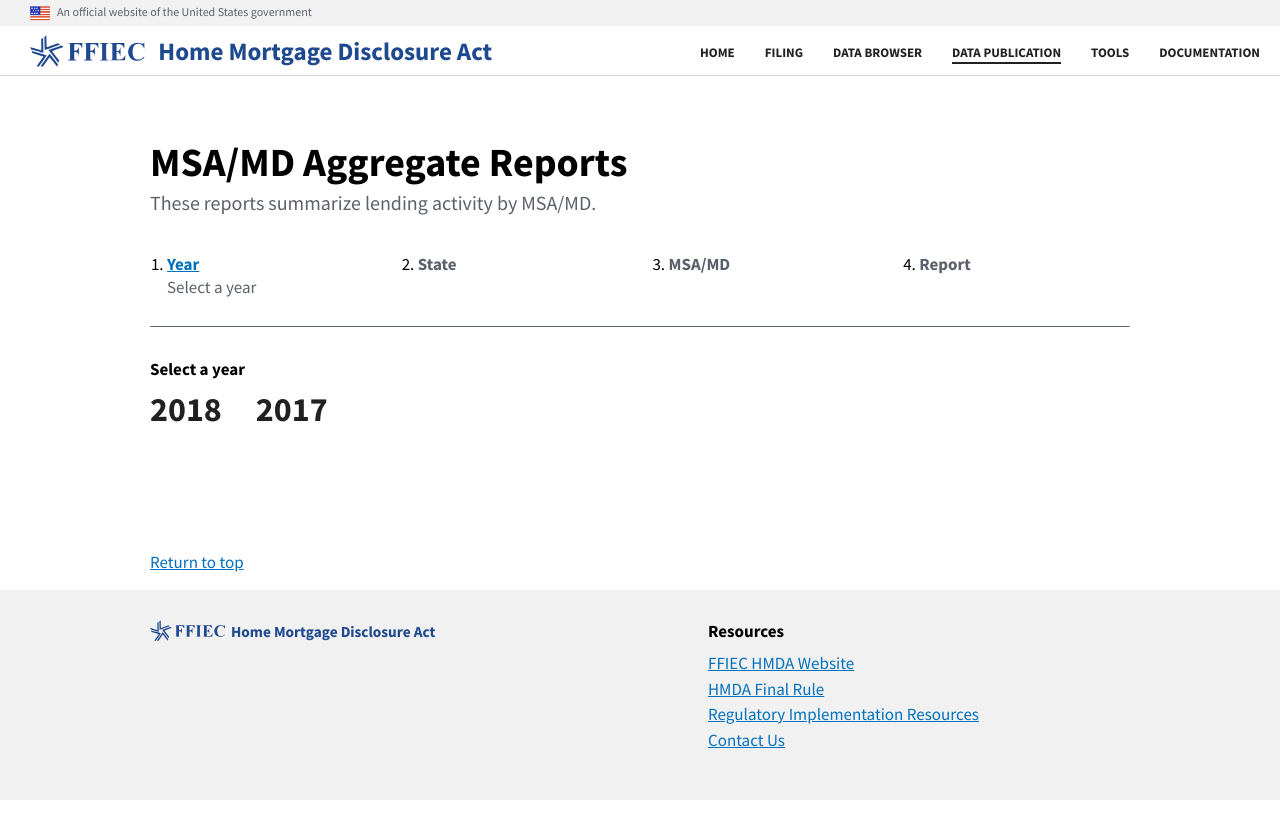
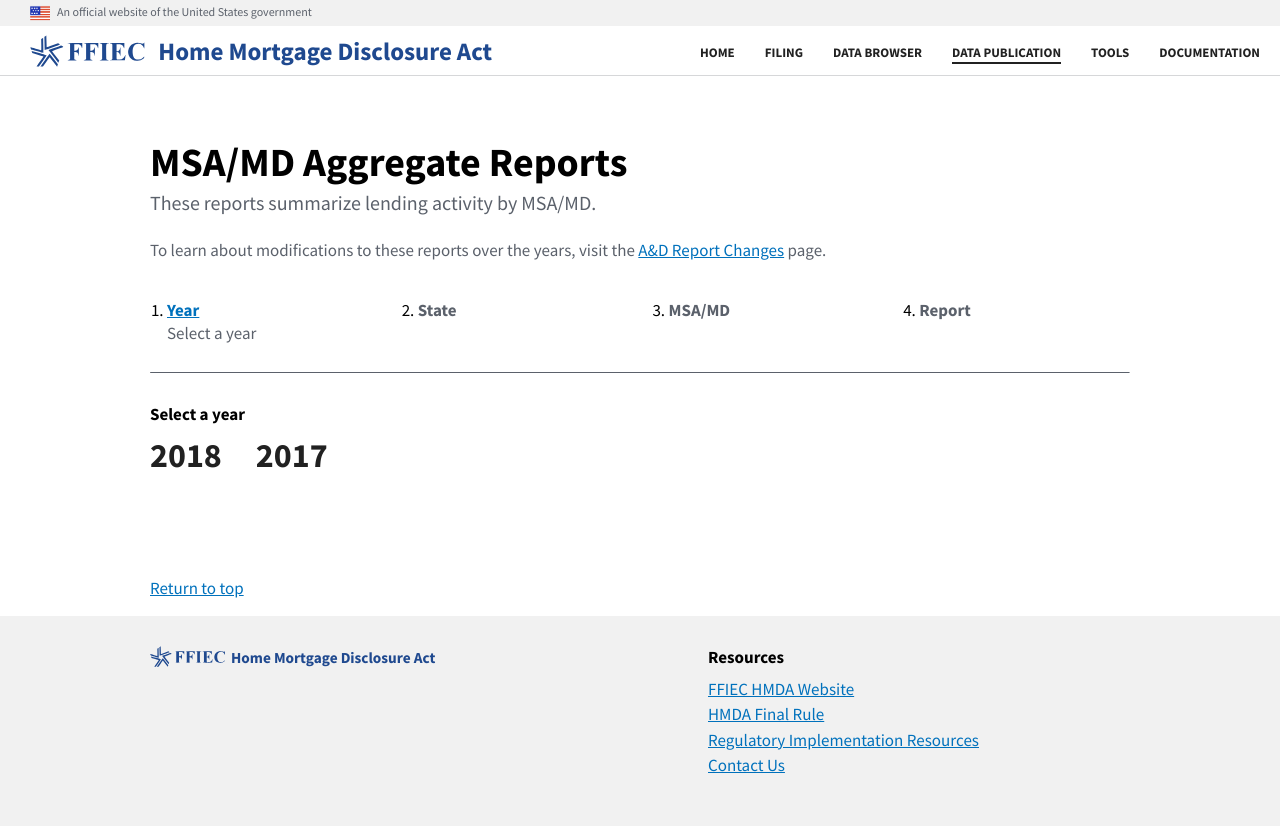
Before and after one commit to cfpb/hmda-pub-ui, a React (Create React App) app: page /data-publication/aggregate-reports in a window 1280 px wide. Before the commit the page ends 800 px from the top, so only its background shows below. Built offline with nearby package versions, Linux system fonts and the light colour scheme.

Commit message:
ad report changes link [deploy pr]

```diff
--- a/src/reports/Aggregate.jsx
+++ b/src/reports/Aggregate.jsx
@@ -88,7 +88,10 @@ class Aggregate extends React.Component {
         type={1}
         headingText="MSA/MD Aggregate Reports"
         paragraphText="These reports summarize lending activity by MSA/MD."
-      />
+      >
+          <p>To learn about modifications to these reports over the years, visit the{' '}
+          <a target="_blank" rel="noopener noreferrer" href="/documentation/2018/ad-changes/">A&D Report Changes</a> page.</p>
+      </Header>
     )
 
     return (
--- a/src/reports/Disclosure.jsx
+++ b/src/reports/Disclosure.jsx
@@ -129,7 +129,10 @@ class Disclosure extends React.Component {
         headingText="Disclosure reports"
         paragraphText="These reports summarize lending activity for individual
               institutions, both nationwide and by MSA/MD."
-      />
+      >
+          <p>To learn about modifications to these reports over the years, visit the{' '}
+          <a target="_blank" rel="noopener noreferrer" href="/documentation/2018/ad-changes/">A&D Report Changes</a> page.</p>
+      </Header>
     )
 
     if(this.state.error) {
--- a/src/reports/NationalAggregate.jsx
+++ b/src/reports/NationalAggregate.jsx
@@ -48,7 +48,10 @@ class NationalAggregate extends React.Component {
         paragraphText="These reports summarize nationwide lending activity.
           They indicate the number and dollar amounts of loan applications,
           cross-tabulated by loan, borrower and geographic characteristics."
-      />
+      >
+          <p>To learn about modifications to these reports over the years, visit the{' '}
+          <a target="_blank" rel="noopener noreferrer" href="/documentation/2018/ad-changes/">A&D Report Changes</a> page.</p>
+      </Header>
     )
 
     return (
```
